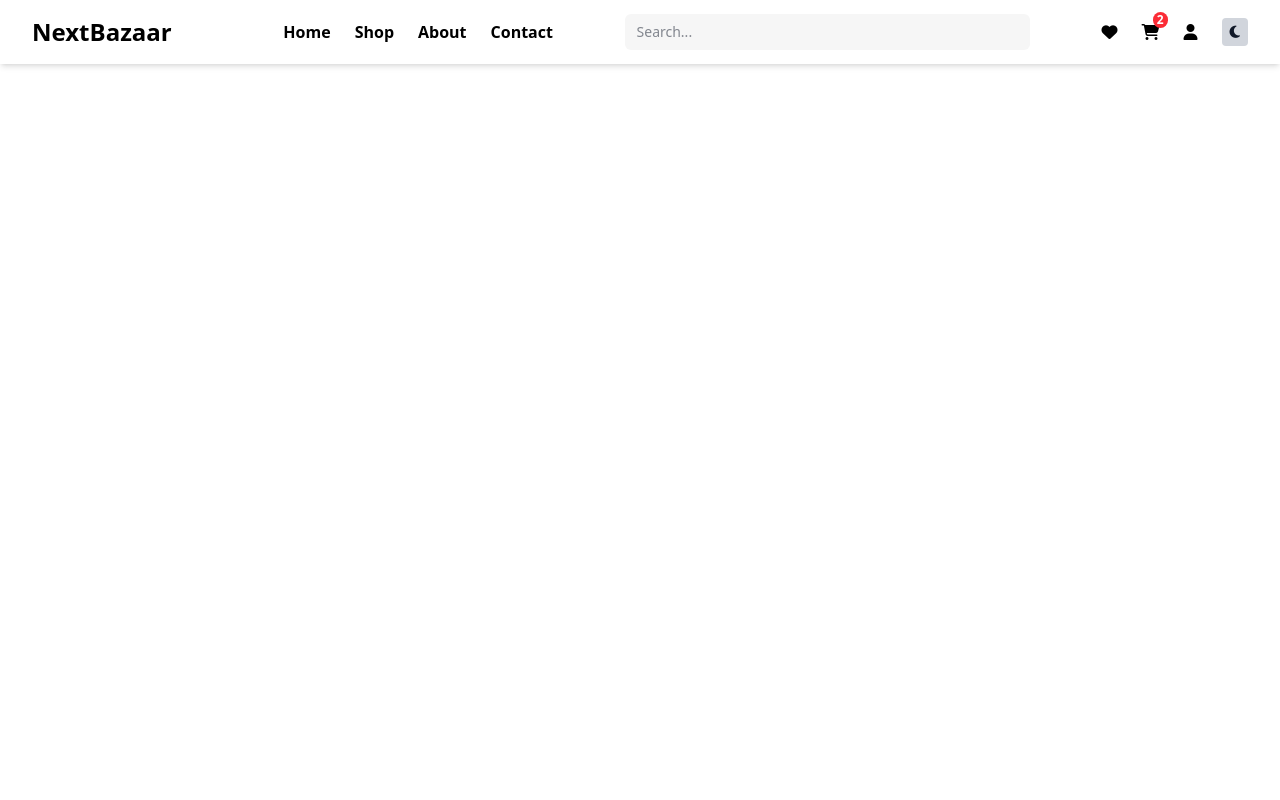
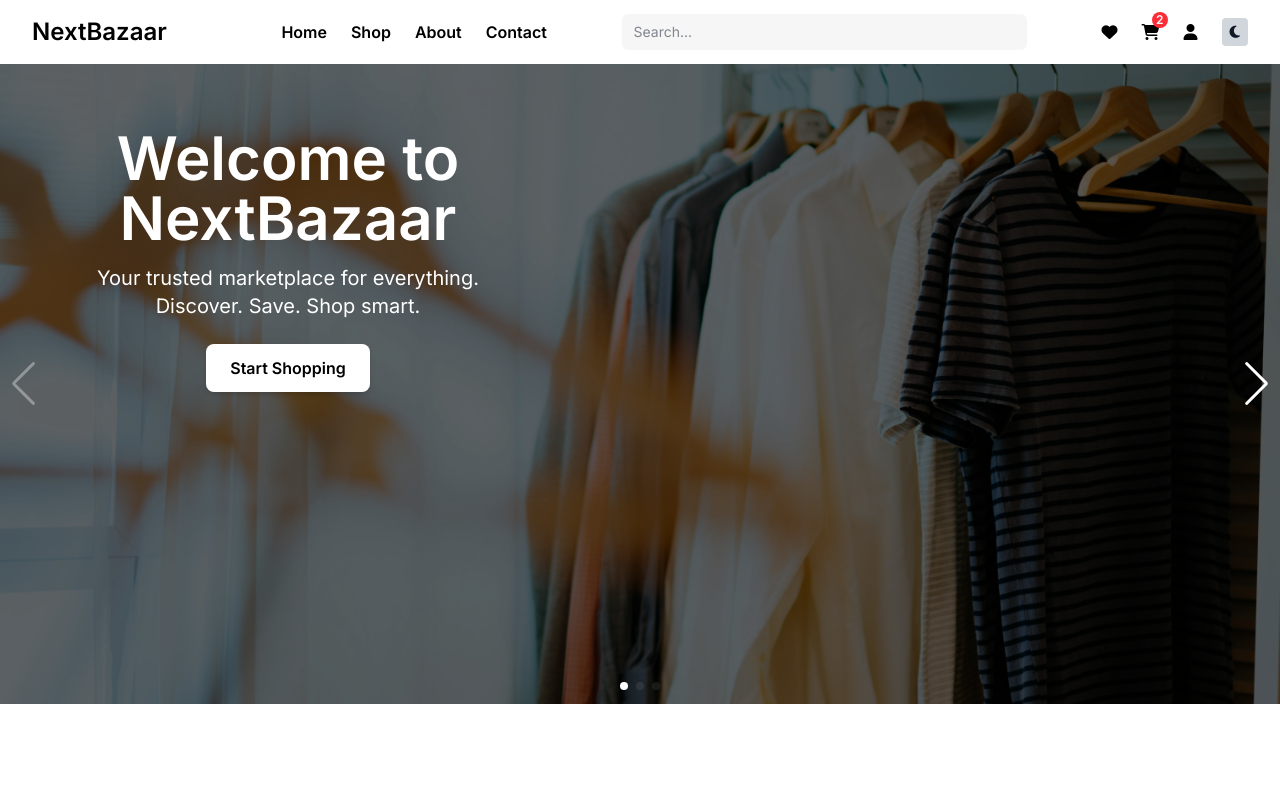
Before and after one commit to rhshuvo44/NextBazaar-Lite, a plain HTML site: page index.html in a window 1280 px wide. Drawn offline with nearby package versions, Linux system fonts and the light colour scheme; grey boxes are pictures that could not be loaded.

Commit message:
fact:home pages banner section

```diff
--- a/assets/css/styles.css
+++ b/assets/css/styles.css
@@ -20,3 +20,12 @@
 #header nav a.icon-active {
   color: #000;
 }
+
+/* home pages banner pagination  */
+.swiper-pagination-bullet {
+  background-color: rgba(255, 255, 255, 0.4); /* default bullet */
+}
+
+.swiper-pagination-bullet-active {
+  background-color: #ffffff !important; /* active bullet white */
+}
--- a/assets/js/main.js
+++ b/assets/js/main.js
@@ -22,11 +22,25 @@ document
   .getElementById("dark-toggle-mobile")
   .addEventListener("click", toggleDark);
 // Highlight active nav link based on current URL
-const links = document.querySelectorAll('#header nav a');
+const links = document.querySelectorAll("#header nav a");
 const current = window.location.pathname;
 
-links.forEach(link => {
-  if (link.href.includes(`${current}`) && current !== '/') {
-    link.classList.add('active');
+links.forEach((link) => {
+  if (link.href.includes(`${current}`) && current !== "/") {
+    link.classList.add("active");
   }
 });
+//  <!-- Initialize Swiper -->
+
+var swiper = new Swiper(".mySwiper", {
+  cssMode: true,
+  navigation: {
+    nextEl: ".swiper-button-next",
+    prevEl: ".swiper-button-prev",
+  },
+  pagination: {
+    el: ".swiper-pagination",
+  },
+  mousewheel: true,
+  keyboard: true,
+});
--- a/index.html
+++ b/index.html
@@ -27,13 +27,27 @@
       rel="stylesheet"
     />
 
-    <link href="assets/css/styles.css" rel="stylesheet" />
-
     <!-- Optional: Fonts from Google Fonts -->
     <link
       href="https://fonts.googleapis.com/css2?family=Inter:wght@400;600&display=swap"
       rel="stylesheet"
     />
+    <!-- Link Swiper's CSS -->
+    <link
+      rel="stylesheet"
+      href="https://cdn.jsdelivr.net/npm/swiper@11/swiper-bundle.min.css"
+    />
+
+    <!-- Custom CSS -->
+    <style>
+      @import url("https://fonts.googleapis.com/css2?family=Inter:wght@400;600&display=swap");
+    </style>
+    <style>
+      body {
+        font-family: "Inter", sans-serif;
+      }
+    </style>
+    <link href="assets/css/styles.css" rel="stylesheet" />
   </head>
   <body class="bg-white text-gray-900 font-sans min-h-screen flex flex-col">
     <!-- Header -->
@@ -132,13 +146,110 @@
           </div>
         </div>
       </nav>
+      <!-- Swiper Banner Section -->
+      <section class="relative w-full h-[80vh]">
+        <div class="swiper mySwiper h-full">
+          <div class="swiper-wrapper">
+            <!-- Slide 1 -->
+            <div class="swiper-slide">
+              <div
+                class="swiper-slide relative flex items-center justify-center text-center text-white bg-cover bg-center"
+                style="
+                  background-image: url('./assets/images/banner/banner1.jpg');
+                "
+              >
+                <!-- Dark overlay -->
+                <div class="absolute inset-0 bg-black/60 bg-opacity-40"></div>
+                <!-- Hero Content -->
+                <div class="relative z-10 max-w-xl p-16">
+                  <h1 class="text-4xl md:text-6xl font-bold mb-4">
+                    Welcome to <span class="text-primary">NextBazaar</span>
+                  </h1>
+                  <p class="mb-6 text-lg md:text-xl">
+                    Your trusted marketplace for everything. Discover. Save.
+                    Shop smart.
+                  </p>
+                  <a
+                    href="#shop"
+                    class="inline-block px-6 py-3 bg-white text-black font-semibold rounded-lg shadow-md hover:bg-black hover:text-white focus:outline-none focus:ring-2 focus:ring-white focus:ring-offset-2 transition"
+                  >
+                    Start Shopping
+                  </a>
+                </div>
+              </div>
+            </div>
+            <!-- Slide 2 -->
+            <div class="swiper-slide">
+              <div
+                class="swiper-slide relative flex items-center justify-center text-center text-white bg-cover bg-center"
+                style="
+                  background-image: url('./assets/images/banner/banner2.jpg');
+                "
+              >
+                <!-- Dark overlay -->
+                <div class="absolute inset-0 bg-black/60 bg-opacity-40"></div>
+                <!-- Hero Content -->
+                <div class="relative z-10 max-w-xl p-16">
+                  <h1 class="text-4xl md:text-6xl font-bold mb-4">
+                    Welcome to <span class="text-primary">NextBazaar</span>
+                  </h1>
+                  <p class="mb-6 text-lg md:text-xl">
+                    Your trusted marketplace for everything. Discover. Save.
+                    Shop smart.
+                  </p>
+                  <a
+                    href="#shop"
+                    class="inline-block px-6 py-3 bg-white text-black font-semibold rounded-lg shadow-md hover:bg-black hover:text-white focus:outline-none focus:ring-2 focus:ring-white focus:ring-offset-2 transition"
+                  >
+                    Start Shopping
+                  </a>
+                </div>
+              </div>
+            </div>
+            <!-- Slide 3 -->
+            <div class="swiper-slide">
+              <div
+                class="swiper-slide relative flex items-center justify-center text-center text-white bg-cover bg-center"
+                style="
+                  background-image: url('./assets/images/banner/banner3.jpg');
+                "
+              >
+                <!-- Dark overlay -->
+                <div class="absolute inset-0 bg-black/60 bg-opacity-40"></div>
+                <!-- Hero Content -->
+                <div class="relative z-10 max-w-xl p-16">
+                  <h1 class="text-4xl md:text-6xl font-bold mb-4">
+                    Welcome to <span class="text-primary">NextBazaar</span>
+                  </h1>
+                  <p class="mb-6 text-lg md:text-xl">
+                    Your trusted marketplace for everything. Discover. Save.
+                    Shop smart.
+                  </p>
+                  <a
+                    href="#shop"
+                    class="inline-block px-6 py-3 bg-white text-black font-semibold rounded-lg shadow-md hover:bg-black hover:text-white focus:outline-none focus:ring-2 focus:ring-white focus:ring-offset-2 transition"
+                  >
+                    Start Shopping
+                  </a>
+                </div>
+              </div>
+            </div>
+          </div>
+
+          <!-- Swiper Controls -->
+          <div class="swiper-button-next !text-white"></div>
+          <div class="swiper-button-prev !text-white"></div>
+          <div class="swiper-pagination"></div>
+        </div>
+      </section>
     </header>
 
     <!-- Main Content -->
     <main class="flex-grow max-w-3xl mx-auto p-6 w-full"></main>
 
     <!-- Footer -->
-
+    <!-- Swiper JS -->
+    <script src="https://cdn.jsdelivr.net/npm/swiper@11/swiper-bundle.min.js"></script>
     <!-- Main JS -->
     <script src="assets/js/main.js"></script>
   </body>
```
Also changed, not shown: assets/images/banner/banner1.jpg (added), 2 other files.
